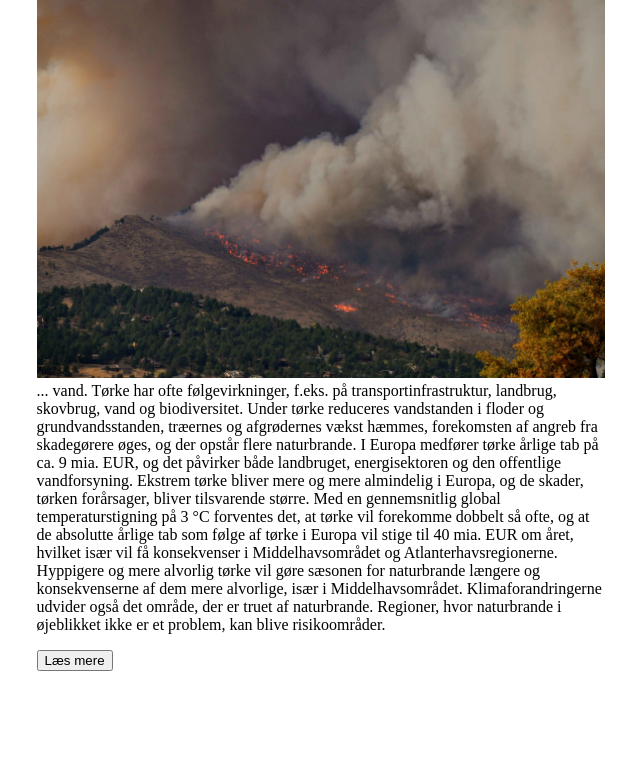
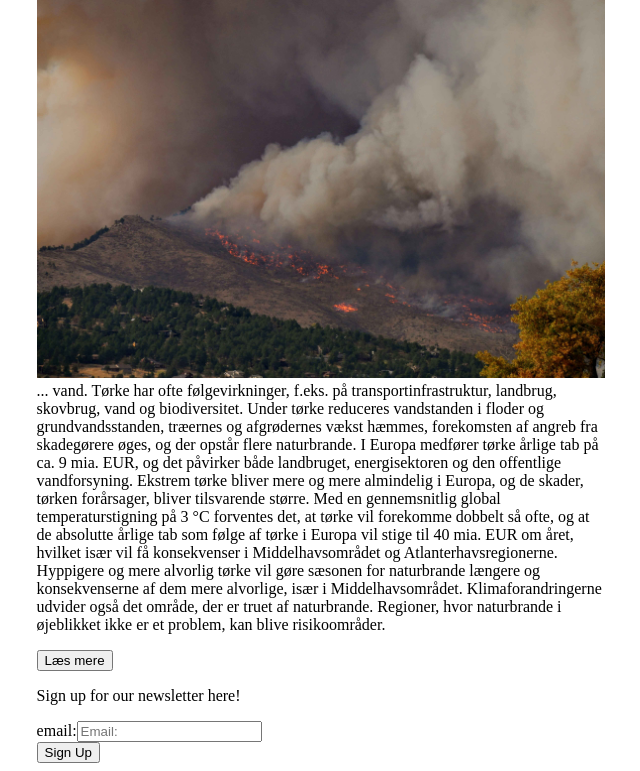
Before and after one commit to AngeKri/FrameworkRubric, a Vue app in the folder FrameworkRubric/: page / in a window 1280 px wide. Shown: the part 2211-2982 px from the top of the page, without its empty margins (319-959 px from the left). Before the commit the page ends 2890 px from the top, so only its background shows below. Built offline with nearby package versions, Linux system fonts and the light colour scheme.

Commit message:
Update App.vue

```diff
--- a/FrameworkRubric/src/App.vue
+++ b/FrameworkRubric/src/App.vue
@@ -11,7 +11,7 @@ import {ref} from "vue";
         <h1>Klimaforandringernes konsekvenser for naturen</h1>
         <p>Klimaforandringerne påvirker alle områder af verden. Polarisen smelter, og vandstanden i havene stiger. I nogle områder bliver ekstreme vejrfænomener og nedbørsmængder mere almindelige, mens man i andre regioner oplever mere ekstreme hedebølger og tørker. Det er nødvendigt med en klimaindsats nu, ellers vil disse virkninger kun blive værre.</p>
         <img src="https://upload.wikimedia.org/wikipedia/commons/7/7a/Ajax_loader_metal_512.gif" alt="">
-        <div>
+        <div class="content">
 
             <div>
                 <h2>Biodiversitet</h2>
@@ -29,6 +29,16 @@ import {ref} from "vue";
                 <button>Læs mere</button>
             </div>
         </div>
+        <div class="newsletter center">
+            <p>Sign up for our newsletter here!</p>
+            <form>
+            <div>
+                <label for="email">email:</label>
+                <input type="email" id="email" name="email" placeholder="Email:" required />
+            </div>
+            <button>Sign Up</button>
+            </form>
+        </div>
     </main>
 
 </template>
```
